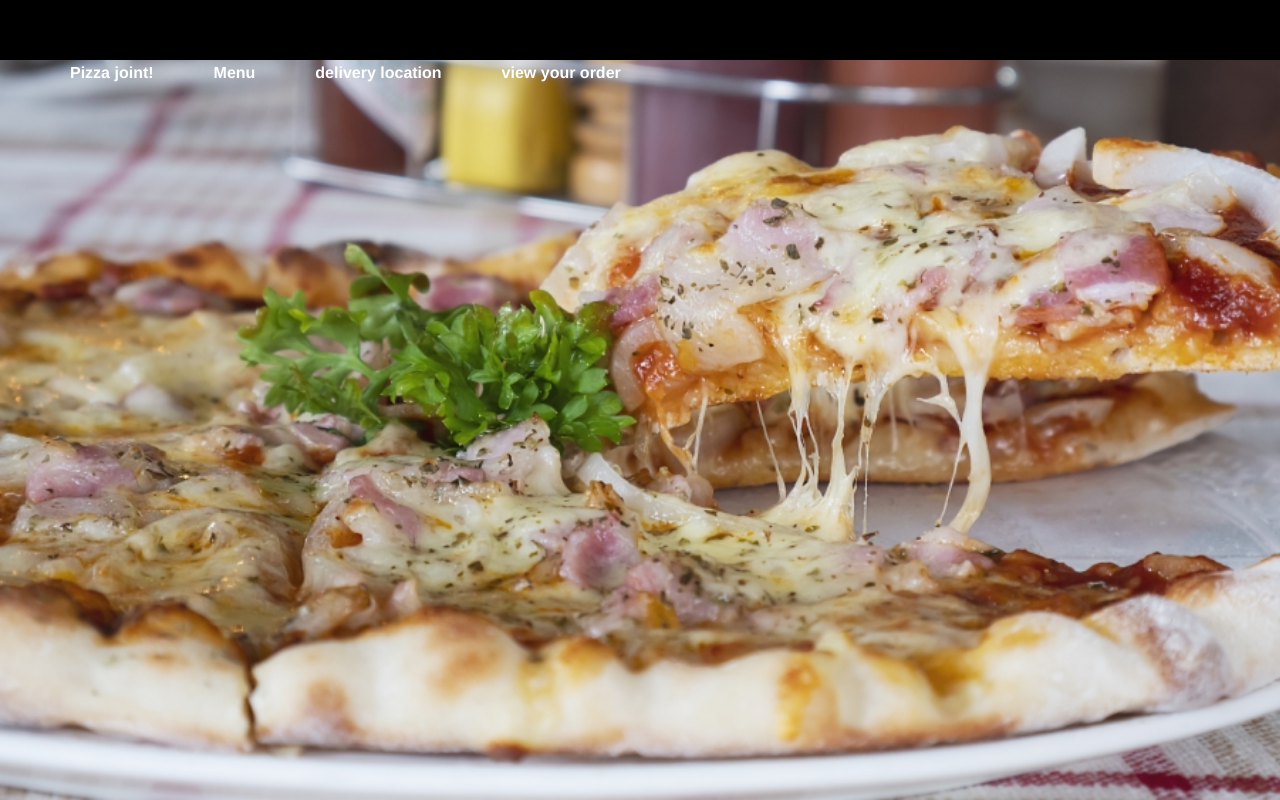
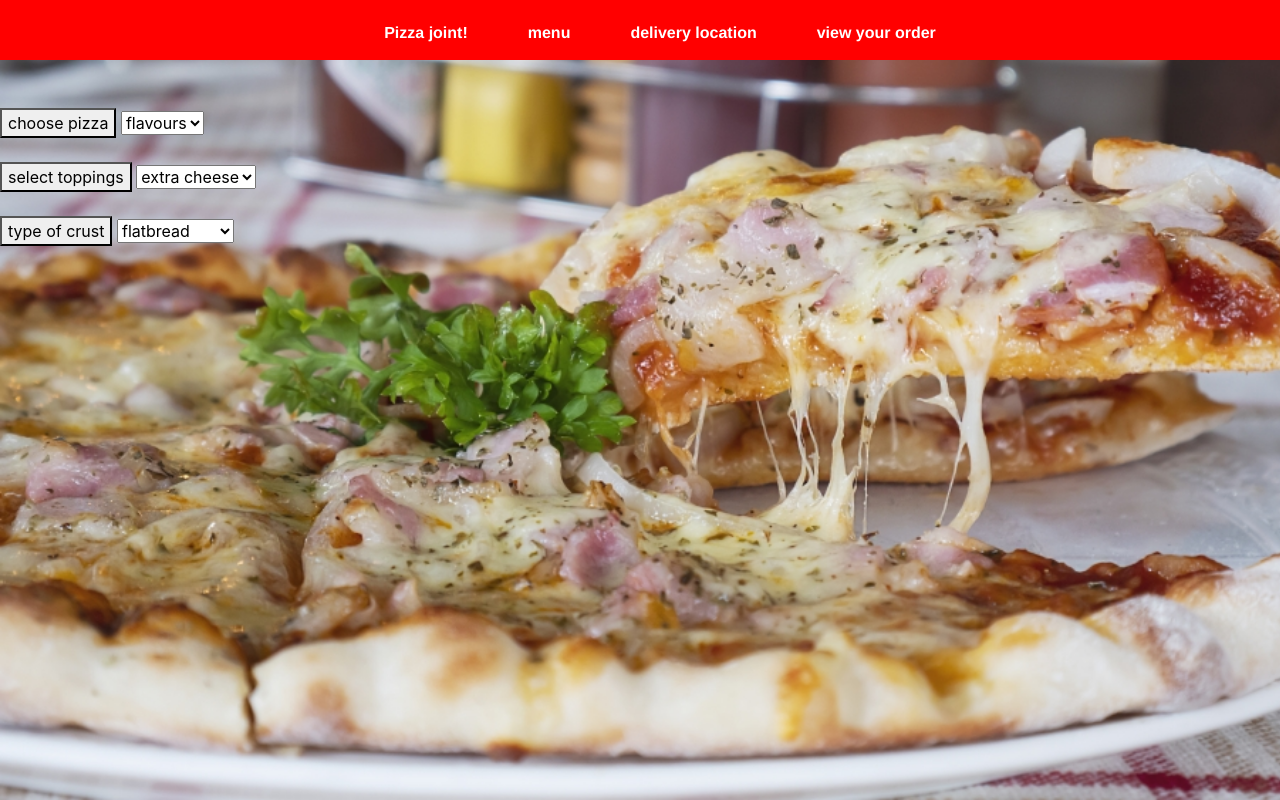
Before and after one commit to CatherineKiiru/fresco-pizza-restaurant-website, a plain HTML site: page index.html in a window 1280 px wide. Drawn offline with nearby package versions, Linux system fonts and the light colour scheme.

Commit message:
added drop down select options

```diff
--- a/index.css
+++ b/index.css
@@ -17,14 +17,14 @@ a{
 .navigation-container{
     width: 100%;
     height: 60px;
-    background-color: black;
+    background-color: red;
 }
 .navigation-content{
-    height: 60px;
+    height: 80px;
     display: flex;
     align-items: center;
-    justify-content: space-between;
-    margin: 0px 12%;
+    justify-content: space-around;
+    margin: 0px 20%;
 }
 .menu ul{
     display: flex;
@@ -35,4 +35,9 @@ a{
     font-family: 'Franklin Gothic Medium', 'Arial Narrow', Arial, sans-serif;
     font-weight: bold;
     color: white;
+
 }
+.first-row{
+    position: relative;
+    display: inline-block;
+}
--- a/index.html
+++ b/index.html
@@ -8,20 +8,52 @@
     <title>pizza joint</title>
 </head>
 <body>
+<!--Start of navigation-->
     <div class="navigation-container">
-    <div class="navigation-content"></div>
-    </div>
+    <div class="navigation-content">
     <div class="menu">
         <ul>
             <li><a href="#">Pizza joint!</a></li>
-            <li><a href="#">Menu</a></li>
+            <li><a href="#">menu</a></li>
             <li><a href="#">delivery location</a></li>
             <li><a href="#">view your order</a></li>
         </ul>
     </div>
+    </div>
+    </div>
+    <br><br>
+<!--end of navigation-->
+<div class="content">
+    <!----------row 1----------------------->
+<div class="first-row">
+    <button class="pizza">choose pizza</button>
+<select id="pizza" name="" form="pizzalist">
+  <option value="flavours">flavours</option>
+  <option value="classic">classic</option>
+  <option value="deluxe">deluxe</option>
+</select>
+    </div>
+</div>
+<br>
+<!--------------row 2----------------------->
+<div class="second-row">
+    <button class="toppings">select toppings</button>
+    <select id="toppings" name="" form="toppingslist">
+        <option value="cheese">extra cheese</option>
+        <option value="bacon">extra bacon</option>
+        <option value="pepperoni">pepperoni</option>
+      </select>
+</div>
+<br>
+<!--------------------row 3----------------->
+<div class="third-row">
+    <button class="crust">type of crust</button>
+    <select id="crust" name="" form="pizzacrust">
+        <option value="flatbread">flatbread</option>
+        <option value="thin crust">thin crust</option>
+        <option value="double crust">double crust</option>
 
-
-<script src="./jquery-3.5.1.js"></script>
-<script src="./index.js"></script>
-</body>
-</html>
+      </select>
+    </div>
+   </div>
+</div>
```
